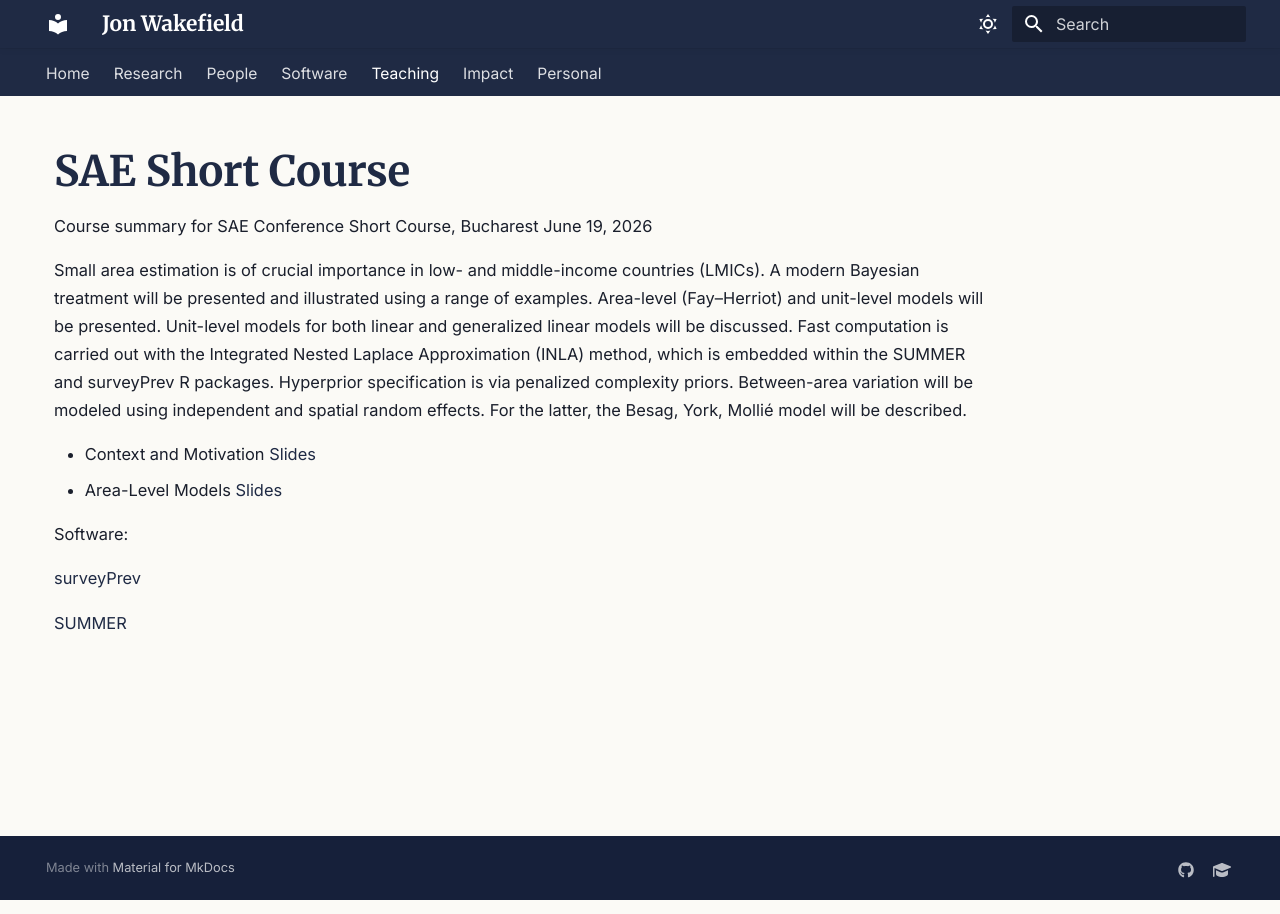
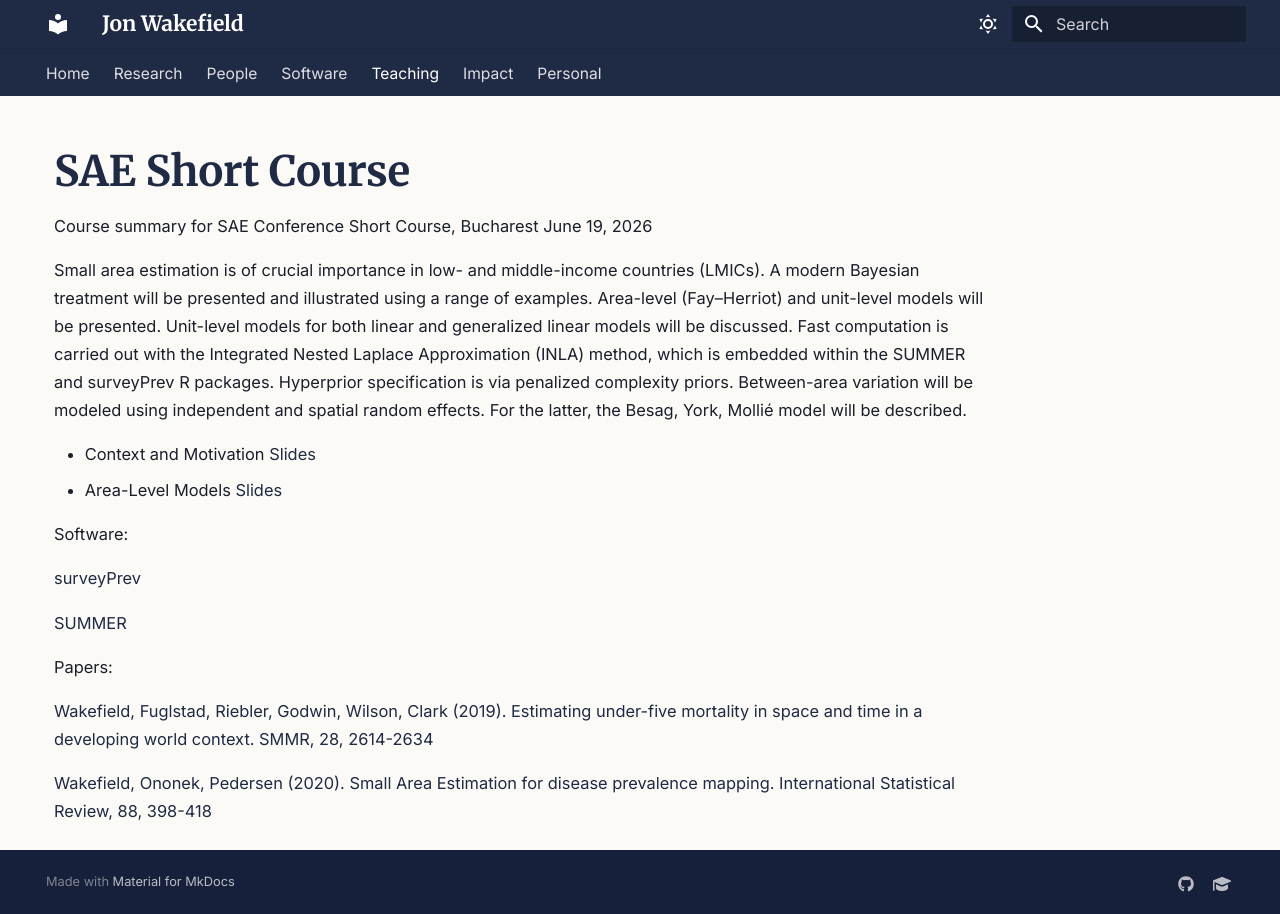
Before and after one commit to jonwake/website, an MkDocs documentation site: the page built from docs/teaching-SAE-course.md, in a window 1280 px wide. Built offline with MkDocs 1.6.1 and Material for MkDocs 9.7.7, drawn with Linux system fonts in a browser that asks for light colours.

Commit message:
Update teaching-SAE-course.md

```diff
--- a/docs/teaching-SAE-course.md
+++ b/docs/teaching-SAE-course.md
@@ -12,3 +12,10 @@ Software:
 [surveyPrev](https://cran.r-project.org/web/packages/surveyPrev/index.html)
 
 [SUMMER](https://cran.r-project.org/web/packages/SUMMER/index.html)
+
+Papers:
+
+[Wakefield, Fuglstad, Riebler, Godwin, Wilson, Clark (2019). Estimating under-five mortality in space
+and time in a developing world context. SMMR, 28, 2614-2634](files/SAE-files/wakefieldetal19.pdf)
+
+[Wakefield, Ononek, Pedersen (2020). Small Area Estimation for disease prevalence mapping. International Statistical Review, 88, 398-418](files/SAE-files/wakefieldokonekpedersen20.pdf)
```
